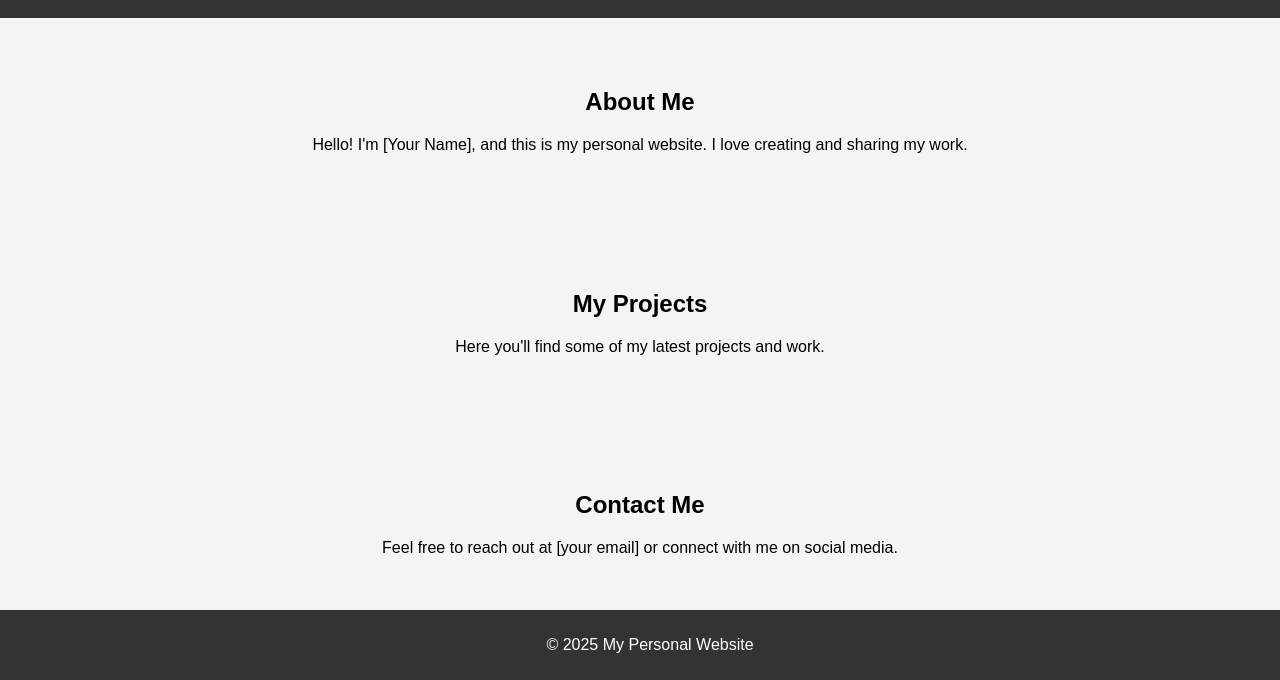
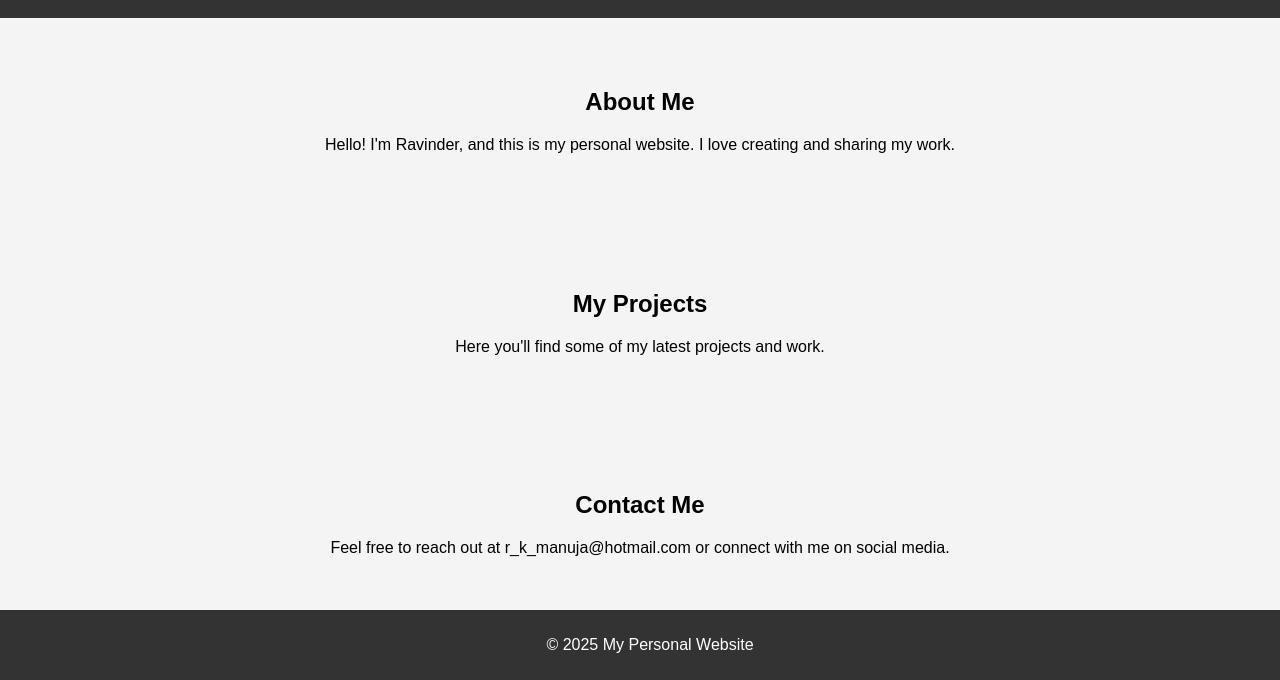
Before and after one commit to rkmanuja/PersonalBrands, a plain HTML site: page index.htm in a window 1280 px wide. Shown: the part 120-800 px from the top of the page. Drawn offline with Linux system fonts and the light colour scheme.

Commit message:
update to index.htm

```diff
--- a/index.htm
+++ b/index.htm
@@ -3,7 +3,7 @@
 <head>
     <meta charset="UTF-8">
     <meta name="viewport" content="width=device-width, initial-scale=1.0">
-    <title>My Personal Website</title>
+    <title>Ravi's Personal Website</title>
     <style>
         body {
             font-family: Arial, sans-serif;
@@ -48,7 +48,7 @@
 
     <section id="about">
         <h2>About Me</h2>
-        <p>Hello! I'm [Your Name], and this is my personal website. I love creating and sharing my work.</p>
+        <p>Hello! I'm Ravinder, and this is my personal website. I love creating and sharing my work.</p>
     </section>
 
     <section id="projects">
@@ -58,7 +58,7 @@
 
     <section id="contact">
         <h2>Contact Me</h2>
-        <p>Feel free to reach out at [your email] or connect with me on social media.</p>
+        <p>Feel free to reach out at r_k_manuja@hotmail.com or connect with me on social media.</p>
     </section>
 
     <footer>
```
